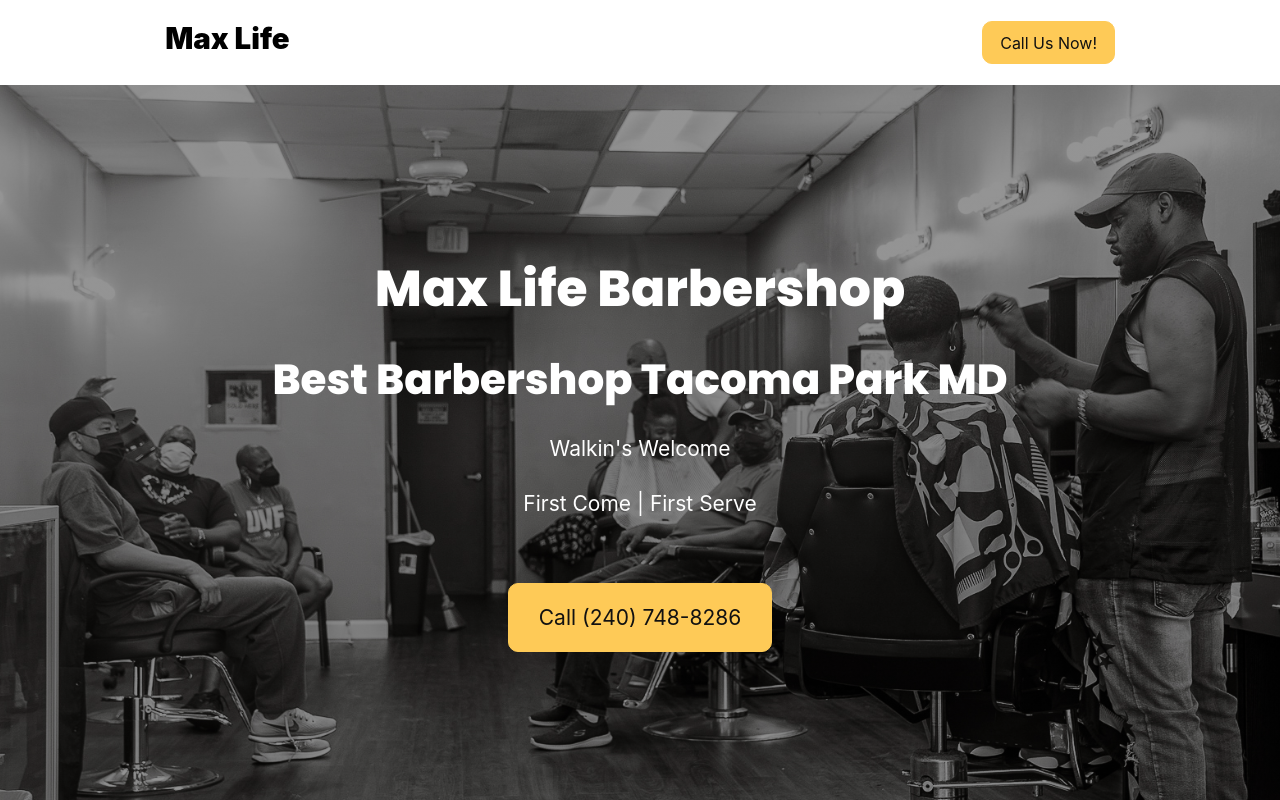
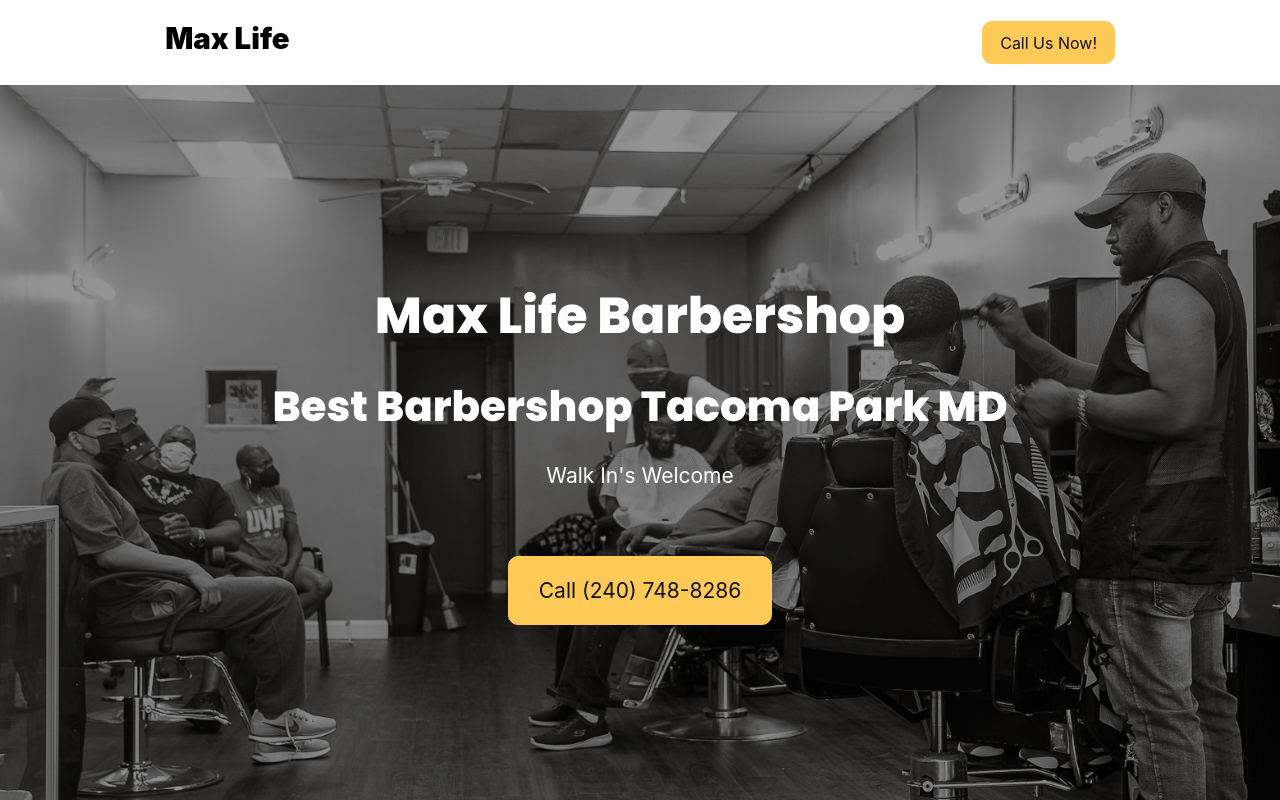
Before and after one commit to kgb4000/max-life, a Next.js app: page / in a window 1280 px wide. Shown: the top 800 px of the page. Built offline with nearby package versions, Linux system fonts and the light colour scheme.

Commit message:
Added code

```diff
--- a/components/heroBox.js
+++ b/components/heroBox.js
@@ -10,8 +10,7 @@
       <div className="container">
         <h1 className="name">Max Life Barbershop</h1>
         <h1>Best Barbershop Tacoma Park MD</h1>
-        <p>Walkin&apos;s Welcome</p>
-        <p>First Come | First Serve</p>
+        <p>Walk In&apos;s Welcome</p>
         <a className="btn" href={phoneNumber}>
           <HeroButton>Call {phone}</HeroButton>
         </a>
```
